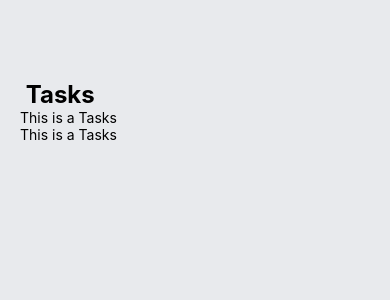
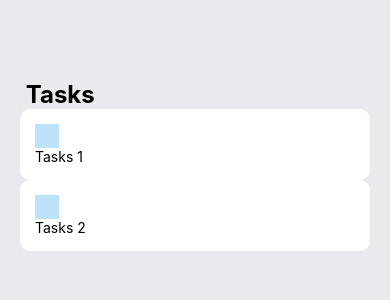
Before and after one commit to Mehmetadiguzel1/ToDo-ReactNative, a React Native app: screen / in a window 390 px wide. Shown: the top 300 px of the page. Built offline with nearby package versions, Linux system fonts and the light colour scheme.

Commit message:
TouchableOpacity add for list click

```diff
--- a/components/Task.js
+++ b/components/Task.js
@@ -1,17 +1,37 @@
 import React from 'react';
-import { View, Text, StyleSheet } from 'react-native';
+import { View, Text, StyleSheet, TouchableOpacity  } from 'react-native';
+
 
 const Task = (props) => {
 
 
     return(
-        <View>
-            <Text>This is a Tasks </Text>
+        <View style={styles.item}>
+            <View style={styles.itemLeft}>
+                <TouchableOpacity style={styles.square}></TouchableOpacity>
+                <Text style={styles.itemText}>{props.text}</Text>
+            </View>
+
+            <View style={styles.circular}></View>
         </View>
-        )
+    )
 }
+const styles = StyleSheet.create({
 
-const styles = StyleSheet.create({
+    item: {
+        backgroundColor: '#FFF',
+        padding: 15,
+        borderRadius: 10,
+    },
+    itemLeft: {},
+    square: {
+        width: 24,
+        height: 24,
+        backgroundColor: '#55bCF6',
+        opacity: 0.4,
+    },
+    itemText: {},
+    circular: {},
 
 });
 
```
